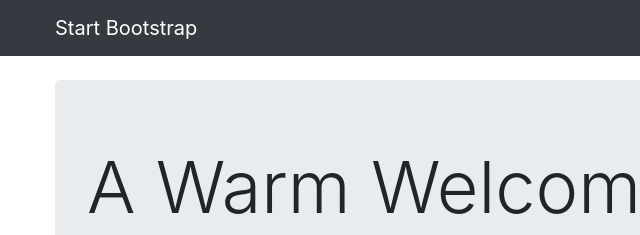
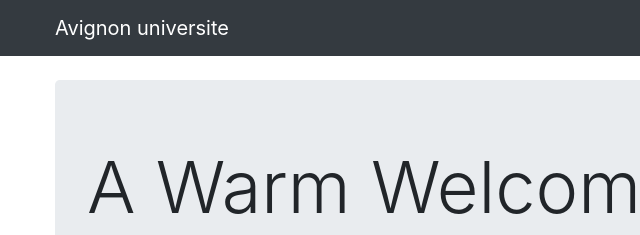
Before and after one commit to rakotohenerick/test-prod, a website: page index.html in a window 1280 px wide. Shown: the top 235 px of the page, 30-670 px from the left. Drawn offline with Linux system fonts and the light colour scheme.

Commit message:
Update index.html

```diff
--- a/index.html
+++ b/index.html
@@ -23,7 +23,7 @@
   <!-- Navigation -->
   <nav class="navbar navbar-expand-lg navbar-dark bg-dark fixed-top">
     <div class="container">
-      <a class="navbar-brand" href="#">Start Bootstrap</a>
+      <a class="navbar-brand" href="#">Avignon universite</a>
       <button class="navbar-toggler" type="button" data-toggle="collapse" data-target="#navbarResponsive" aria-controls="navbarResponsive" aria-expanded="false" aria-label="Toggle navigation">
         <span class="navbar-toggler-icon"></span>
       </button>
```
